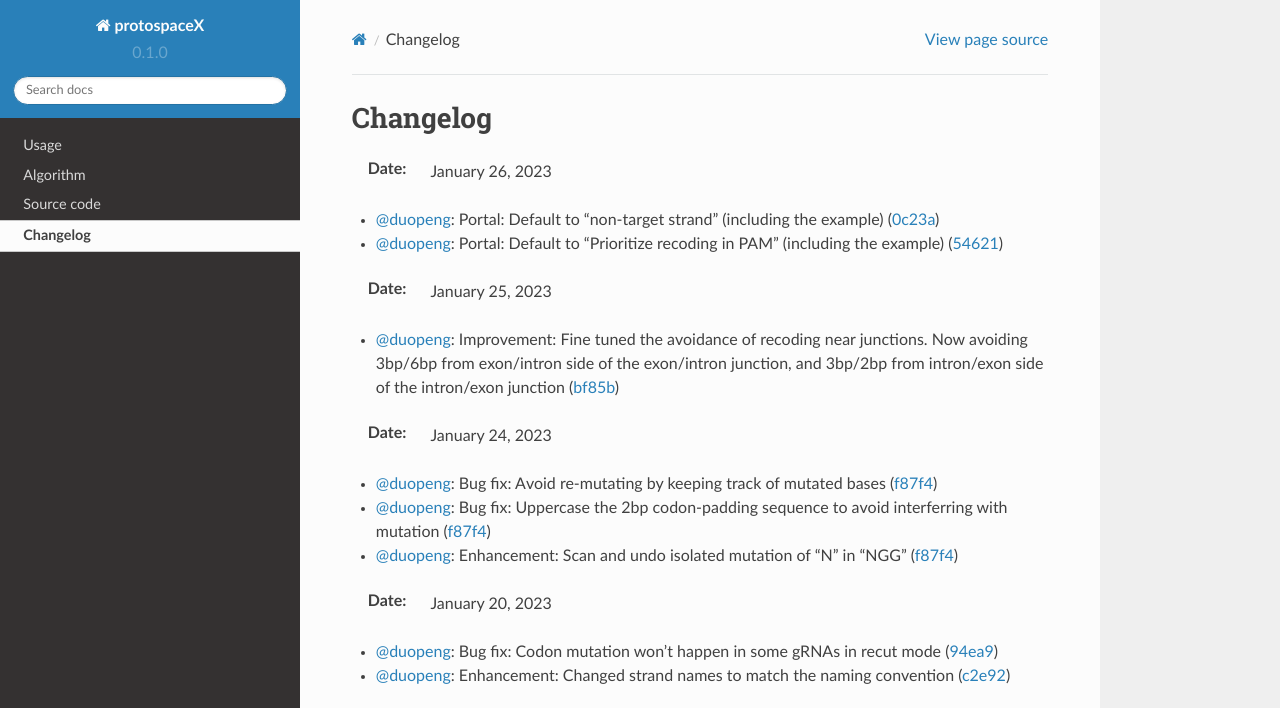
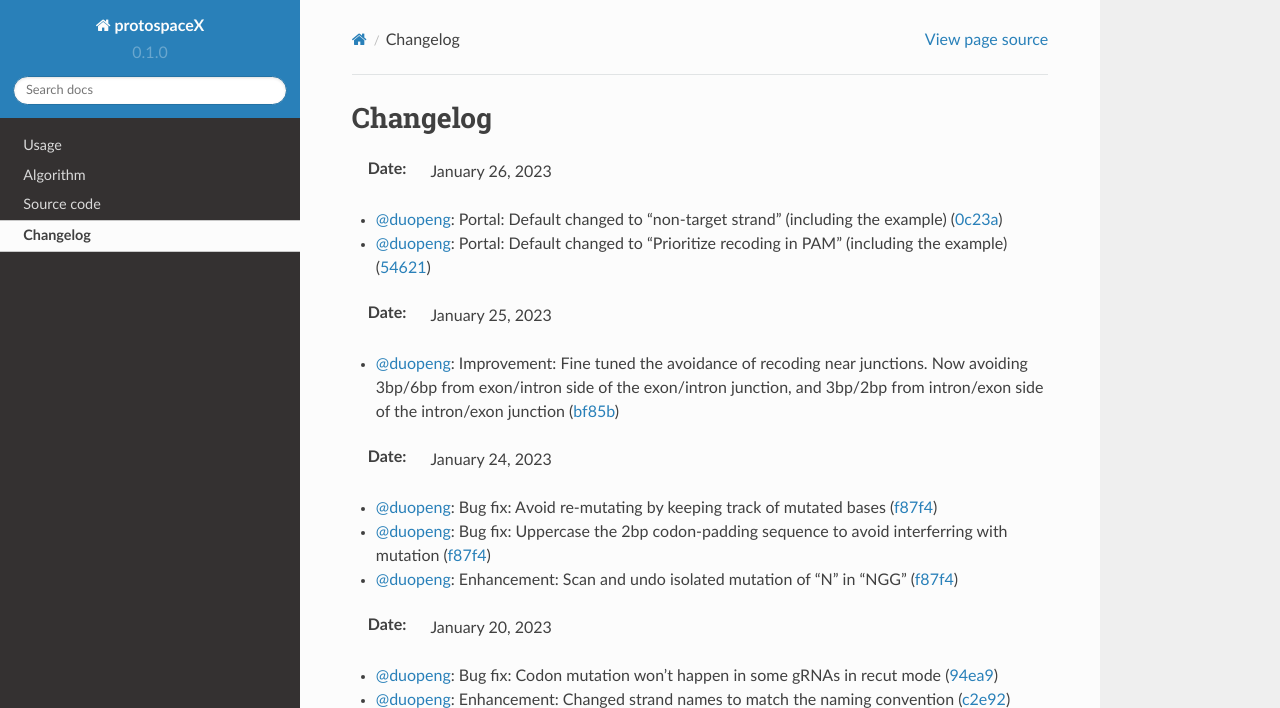
Before and after one commit to duopeng/protoSpaceJAM-readthedocs, a Sphinx documentation site: the page built from docs/source/changelog.rst, in a window 1280 px wide and 1025 px high, cut to the strip 0-708 px from the top of the window. Built offline with Sphinx 7.4.7 and the Read the Docs theme 2.0.0, drawn with Linux system fonts in a browser that asks for light colours.

Commit message:
Update changelog.rst

```diff
--- a/docs/source/changelog.rst
+++ b/docs/source/changelog.rst
@@ -2,8 +2,8 @@ Changelog
 =========
 :Date: January 26, 2023
 
-* `@duopeng <https://github.com/duopeng>`__: Portal: Default to "non-target strand" (including the example) (`0c23a <https://github.com/czbiohub/protospaceX-portal/commit/823eaff78a281fdfd2627dff329974ccee20c23a>`__)
-* `@duopeng <https://github.com/duopeng>`__: Portal: Default to "Prioritize recoding in PAM" (including the example) (`54621 <https://github.com/czbiohub/protospaceX-portal/commit/e80b823bbe1f2a95a9afa6655305402203554621>`__)
+* `@duopeng <https://github.com/duopeng>`__: Portal: Default changed to "non-target strand" (including the example) (`0c23a <https://github.com/czbiohub/protospaceX-portal/commit/823eaff78a281fdfd2627dff329974ccee20c23a>`__)
+* `@duopeng <https://github.com/duopeng>`__: Portal: Default changed to "Prioritize recoding in PAM" (including the example) (`54621 <https://github.com/czbiohub/protospaceX-portal/commit/e80b823bbe1f2a95a9afa6655305402203554621>`__)
 :Date: January 25, 2023
 
 * `@duopeng <https://github.com/duopeng>`__: Improvement: Fine tuned the avoidance of recoding near junctions. Now avoiding 3bp/6bp from exon/intron side of the exon/intron junction, and 3bp/2bp from intron/exon side of the intron/exon junction (`bf85b <https://github.com/czbiohub/protospaceX/commit/820ed9004c8d33136417ff22733d6812571bf85b>`__)
```
